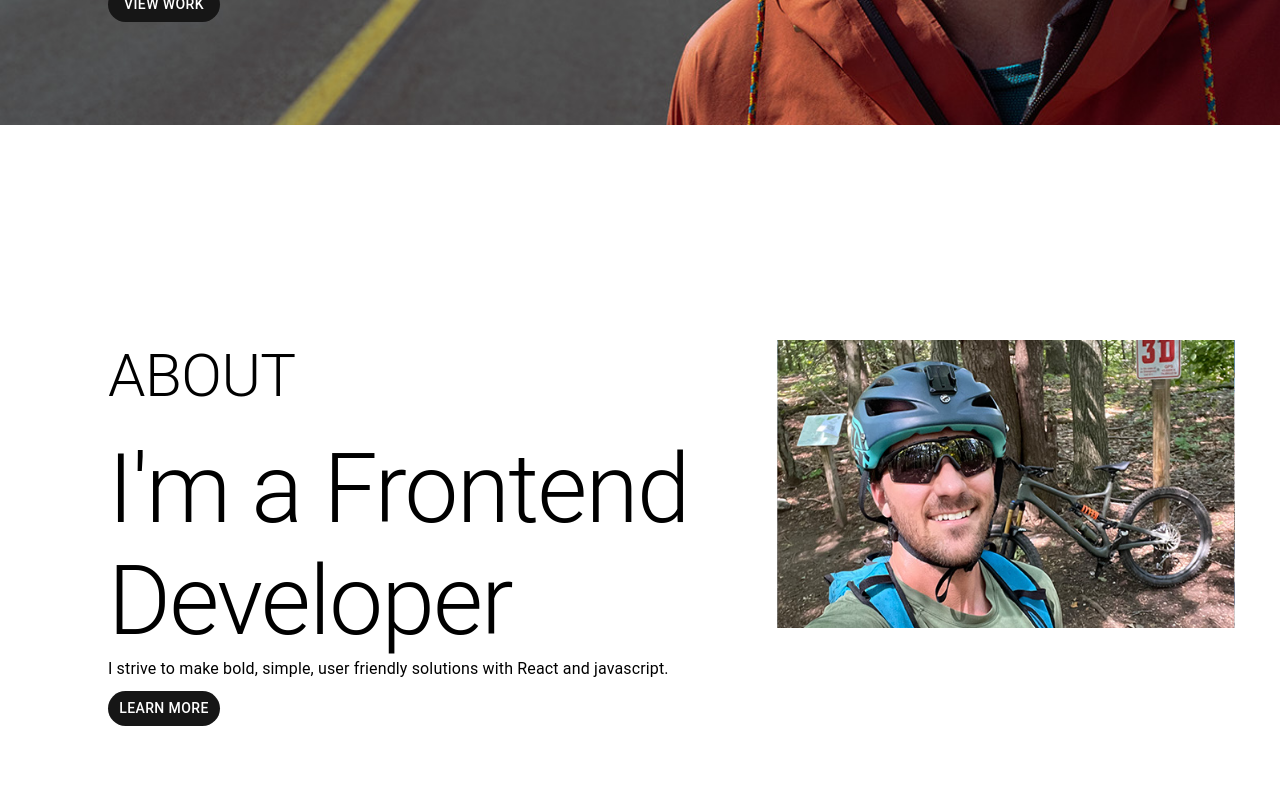
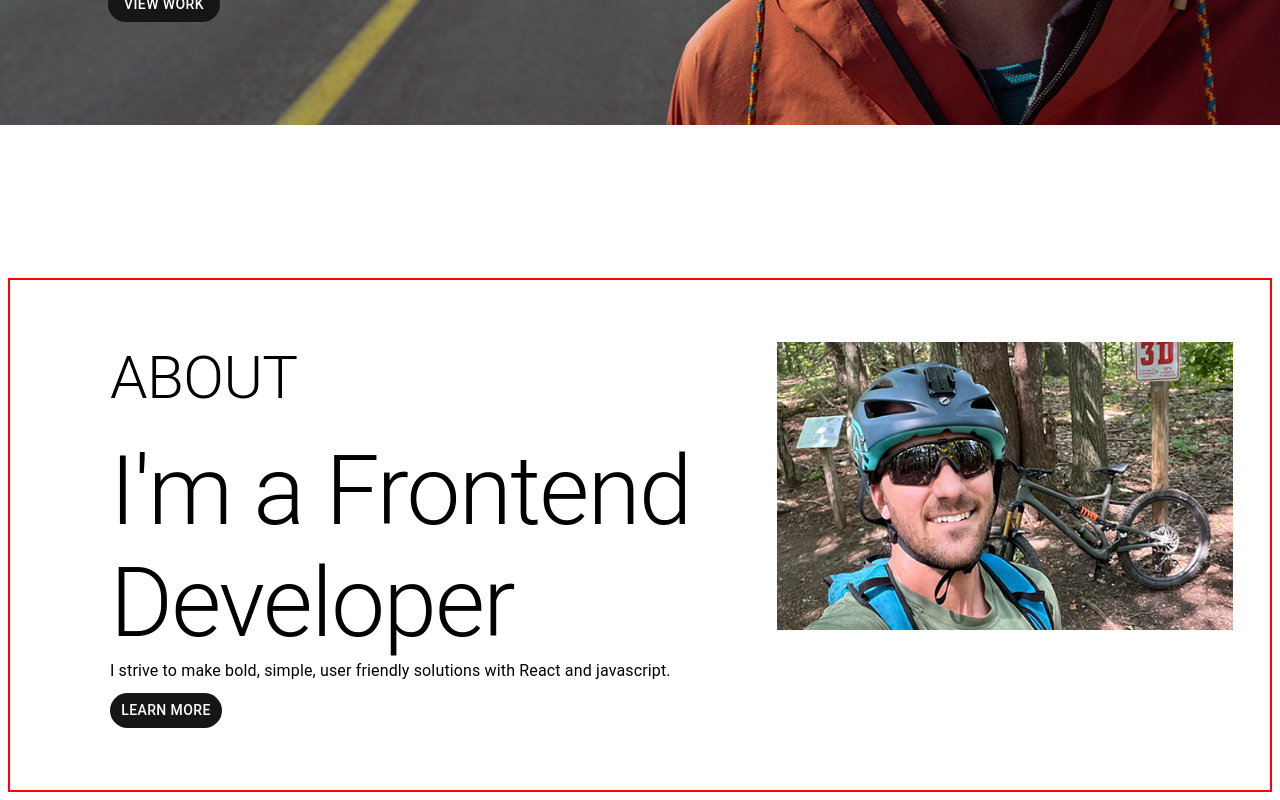
Before and after one commit to bryan-emerson/pfportfolio, a Next.js app: page / in a window 1280 px wide. Shown: the part 675-1475 px from the top of the page. Built offline with nearby package versions, Linux system fonts and the light colour scheme.

Commit message:
work component instantiated

```diff
--- a/components/slider.js
+++ b/components/slider.js
@@ -43,3 +43,5 @@ const Slider = () => {
 }
 
 export default Slider
+
+//slider implemented next need to creat jump link for about section and start on work section
--- a/styles/about.module.css
+++ b/styles/about.module.css
@@ -6,7 +6,7 @@
   width: 100;
   min-height: 510px;
   background-color: #ffffff;
-  /* border: 2px solid red; */
+  border: 2px solid red;
   margin-top: 16rem;
 }
 
```
Also changed, not shown: components/work.js (added, +14 -0 lines), styles/work.module.css (added).
